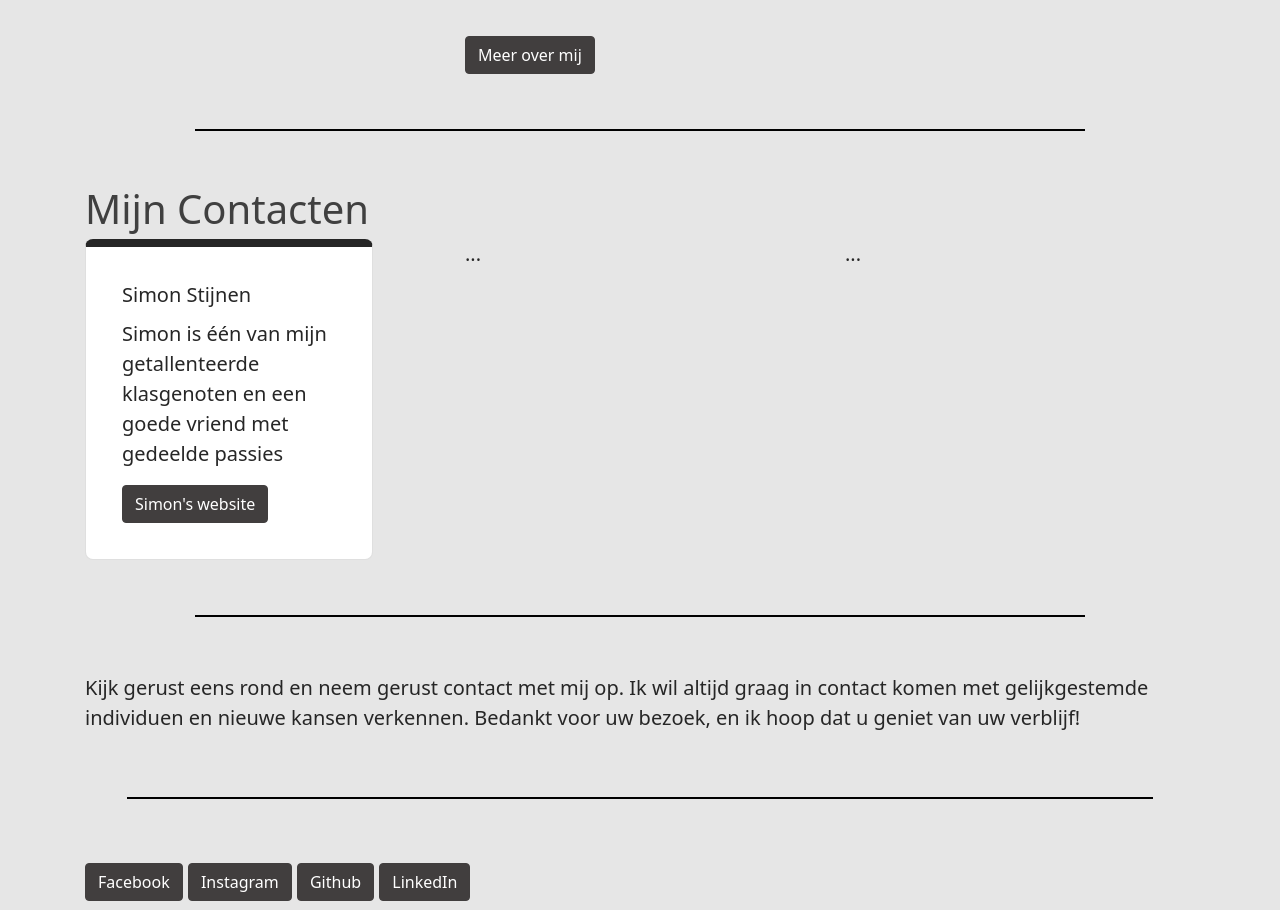
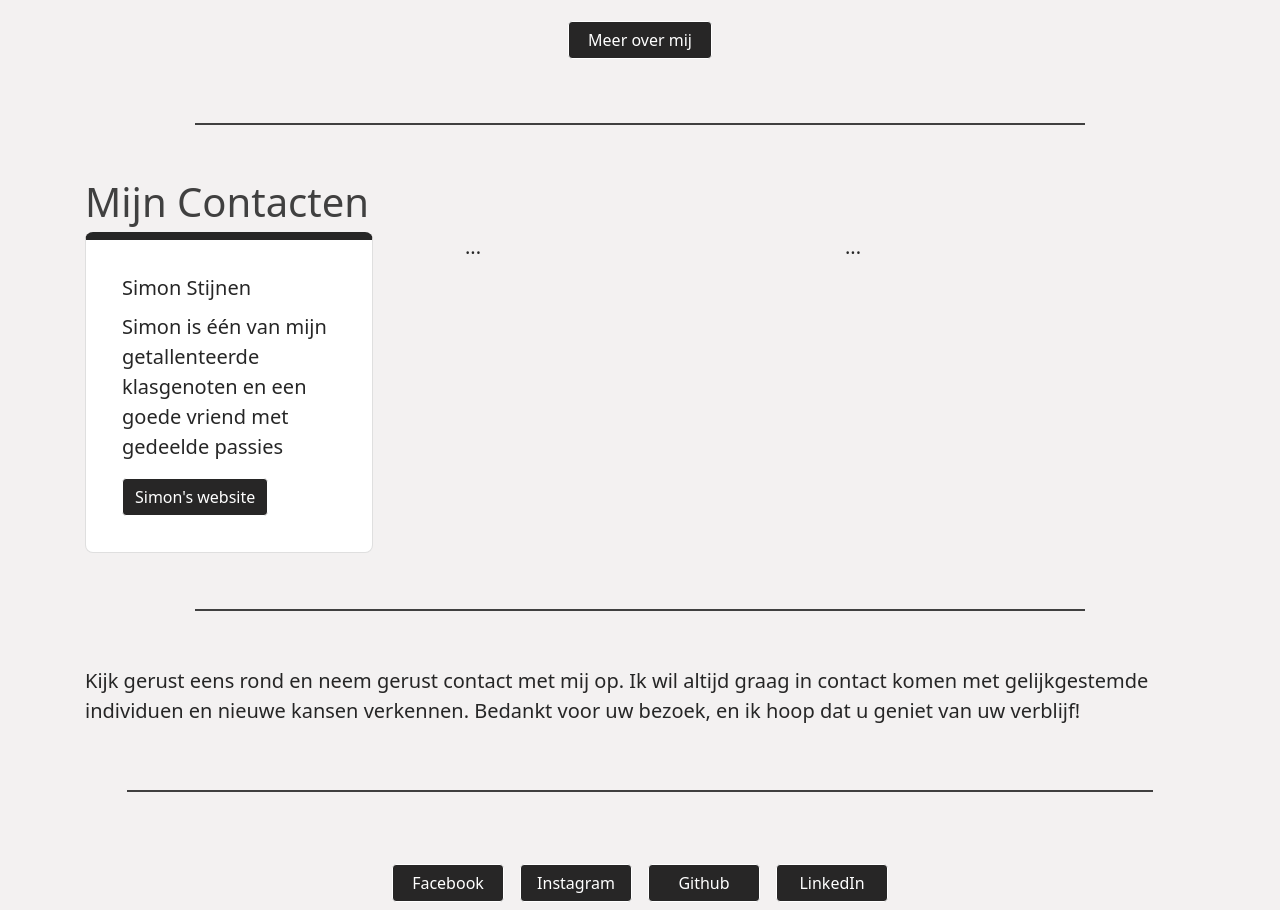
Before and after one commit to BanaantjeJowie/Personal-website, a plain HTML site: page index.html in a window 1280 px wide. Shown: the part 604-1514 px from the top of the page. Drawn offline with nearby package versions, Linux system fonts and the light colour scheme; files whose address does not match are found by name.

Commit message:
fixed theme colors and button positions

```diff
--- a/index.html
+++ b/index.html
@@ -87,25 +87,16 @@
             <img src="./recources/images/hoofd jowie.png" class="align-self-start mr-3" alt="..." style="width: 5%;">
             <div class="media-body">
               <h5 class="mt-0">Kort over mij.</h5>
-              <p >Mijn naam is Joë Boone en ik ben een 20-jarige ontwikkelaar en ik studeer aan de Vives Hogeschool te Brugge. Al van kleins af aan ben ik gepassioneerd door technologie en innovatieviteit. Sinds het begin van de middelbare school ben ik beginnen werken met simpele elektronica en sindsdien is mijn passie ontwaakt.</p>
+              <p >Mijn naam is Joë Boone, ik ben een 20-jarige ontwikkelaar en ik studeer aan de Vives Hogeschool te Brugge. Al van kleins af aan ben ik gepassioneerd door technologie en innovatieviteit. Sinds het begin van de middelbare school ben ik beginnen werken met simpele elektronica en sindsdien is mijn passie ontwaakt.</p>
               <p>Ik heb in mijn opleiding in het middelbaar gewerkt met verschillende plc's, microcontrollers en ontwikkelingsprogramma's. Zelf heb ik al meerdere projecten thuis uitgewerkt met arduino. Mijn projecten kan je op mijn website terugvinden.</p>
             </div>
-
           </div>
     </div>
-        <div class="row">
-          <div class="col-sm">
-
-          </div>
-          <div class="col-sm" style="margin-top: 2%;">
-            <a href="./about_me.html" class="btn" role="button" aria-pressed="true">Meer over mij</a>
-          </div>
-          <div class="col-sm">
-
-          </div>
-        </div>
-    <div style="text-align: center;">
-        <hr style="width: 80%; border: 1px solid #000; margin-top: 5%; margin-bottom: 5%;">
+    <div class="center-btn">
+      <a href="./about_me.html" class="btn abt-me-btn" role="button" aria-pressed="true">Meer over mij</a>
+    </div>
+    <div style="text-align: center;" class="line">
+        <hr style="width: 80%; border: 1px solid ; margin-top: 5%; margin-bottom: 5%;">
     </div>
         <h1 class="display-5">Mijn Contacten</h1>
 
@@ -126,20 +117,20 @@
             ...
           </div>
         </div>
-    <div style="text-align: center;">
-        <hr style="width: 80%; border: 1px solid #000; margin-top: 5%; margin-bottom: 5%;">
+    <div style="text-align: center;" class="line">
+        <hr style="width: 80%; border: 1px solid ; margin-top: 5%; margin-bottom: 5%;">
     </div>
             Kijk gerust eens rond en neem gerust contact met mij op. Ik wil altijd graag in contact komen met gelijkgestemde individuen en nieuwe kansen verkennen. Bedankt voor uw bezoek, en ik hoop dat u geniet van uw verblijf!
     </div>
   </div>
-    <div style="text-align: center;">
-        <hr style="width: 80%; border: 1px solid #000; margin-top: 5%; margin-bottom: 5%;">
+    <div style="text-align: center;" class="line">
+        <hr style="width: 80%; border: 1px solid ; margin-top: 5%; margin-bottom: 5%;">
     </div>
-       <div class="container">
-        <a href="https://m.facebook.com/joe.boone.777/?comment_id=Y29tbWVudDoxNDY1Njc4NDM1MjE3NzhfMTQ2NTY5MTgwMTg4MzE" class="btn btn-dark" role="button" aria-pressed="true">Facebook</a>
-        <a href="https://www.instagram.com/xbanaantjejowiex/" class="btn btn-dark" role="button" aria-pressed="true">Instagram</a>
-        <a href="https://github.com/BanaantjeJowie" class="btn btn-dark" role="button" aria-pressed="true">Github</a>
-        <a href="https://www.linkedin.com/in/joë-boone-1b99402a9/" class="btn btn-dark" role="button" aria-pressed="true">LinkedIn</a>
+       <div class="sm-footer">
+        <a href="https://m.facebook.com/joe.boone.777/?comment_id=Y29tbWVudDoxNDY1Njc4NDM1MjE3NzhfMTQ2NTY5MTgwMTg4MzE" class="btn sm-btn" role="button" aria-pressed="true">Facebook</a>
+        <a href="https://www.instagram.com/xbanaantjejowiex/" class="btn sm-btn" role="button" aria-pressed="true">Instagram</a>
+        <a href="https://github.com/BanaantjeJowie" class="btn sm-btn" role="button" aria-pressed="true">Github</a>
+        <a href="https://www.linkedin.com/in/joë-boone-1b99402a9/" class="btn sm-btn" role="button" aria-pressed="true">LinkedIn</a>
 
        </div>
 </body>
--- a/recources/styles/styles/css/styles.css
+++ b/recources/styles/styles/css/styles.css
@@ -112,12 +112,41 @@ h3 {
 .dropdown-menu {
     background: var(--clr-card-bg);
     border: 1px solid var(--clr-heading);
+    color: var(--clr-btn-text);
 
 }
 
+.center-btn {
+    display: flex;
+    justify-content: center;
+    align-items: center;
+}
+
+.abt-me-btn{
+    margin: 0.5rem;
+    width: 9rem;
+}
+.sm-btn{
+    margin: 0.5rem;
+    width: 7rem;
+}
+.sm-footer {
+    display: flex;
+    justify-content: center;
+    align-items: center;
+}
+
+.dropdown-item {
+    background: var(--clr-card-bg);
+    color: var(--clr-btn-text);
+}
+
+.line {
+    color: var(--clr-heading);
+}
 .btn{
     background: var(--clr-btn-bg);
-    border: var(--clr-btn-bg), 1px solid;
+    border: var(--clr-btn-text), 1px solid;
     color: var(--clr-btn-text);
 
 }
@@ -137,15 +166,14 @@ h3 {
 }
 
 :root, light {
-    --clr-body-bg: hsl(0 0% 90%);
+    --clr-body-bg: hsl(0, 8%, 95%);
     --clr-card-bg: hsl(0 0% 100%);
     --clr-text: hsl(0 0% 15%);
     --clr-heading: hsl(0 0% 25%);
-    --jumbotron-bg: hsl(0, 7%, 81%);
-    --clr-btn-bg: hsl(0, 2%, 25%);
-    --clr-navbar-bg: hsl(0, 1%, 27%);
+    --jumbotron-bg: hsl(0, 5%, 84%);
+    --clr-btn-bg: hsl(0, 1%, 15%);
+    --clr-navbar-bg: hsl(0, 2%, 9%);
     --clr-btn-text: #fff;
-
 }
 
 .pink {
@@ -161,17 +189,25 @@ h3 {
 
 
 .blue {
-    --clr-body-bg: hsl(209 50% 90%);
+    --clr-body-bg: hsl(209, 66%, 84%);
     --clr-card-bg: hsl(209 50% 100%);
     --clr-text: hsl(209 50% 15%);
     --clr-heading: hsl(209 50% 25%);
+    --jumbotron-bg: #8772fc ;
+    --clr-navbar-bg: #354fc0;
+    --clr-btn-bg: #5b6fdf;
+    --clr-btn-text: #fafafa;
 }
 
 .green {
     --clr-body-bg: hsl(109 50% 90%);
     --clr-card-bg: hsl(109 50% 100%);
-    --clr-text: hsl(109 50% 15%);
+    --clr-text: hsl(109, 50%, 23%);
     --clr-heading: hsl(109 50% 25%);
+    --jumbotron-bg: #72cf72 ;
+    --clr-navbar-bg: #2a9b2a;
+    --clr-btn-bg: #2eb435;
+    --clr-btn-text: #fafafa;
 }
 
 .dark {
@@ -179,4 +215,8 @@ h3 {
     --clr-card-bg: hsl(209 50% 5%);
     --clr-text: hsl(209 50% 90%);
     --clr-heading: hsl(209 50% 80%);
+    --jumbotron-bg: #000000 ;
+    --clr-navbar-bg: hsl(209 50% 10%);
+    --clr-btn-bg: #000000;
+    --clr-btn-text: #fafafa;
 }
```
